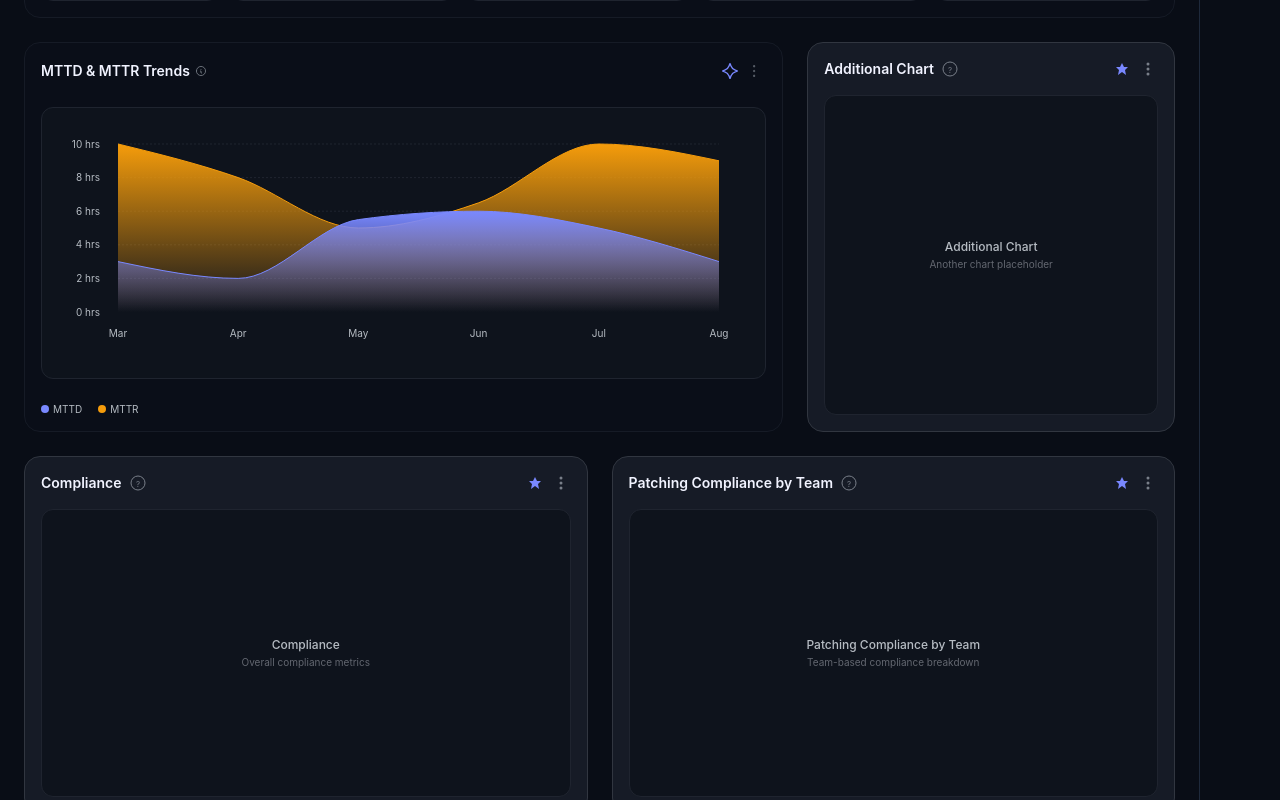
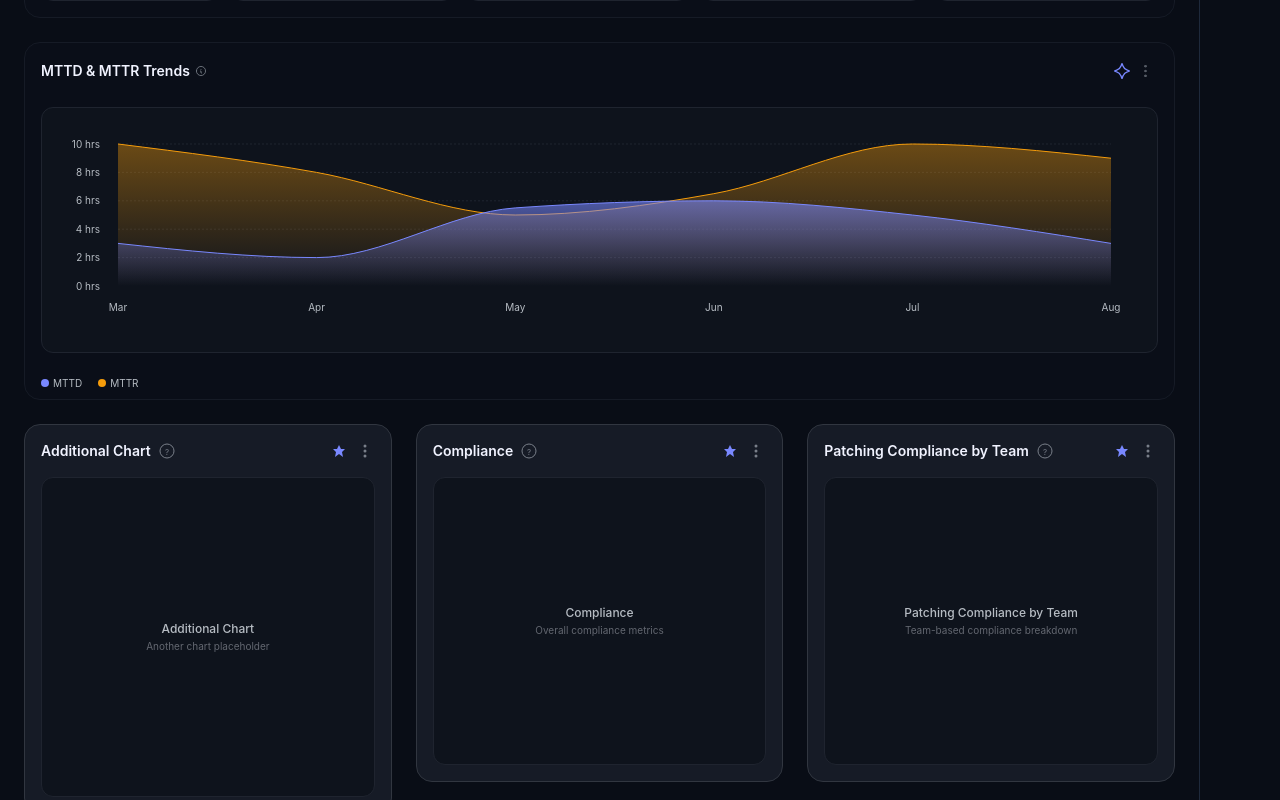
Before and after one commit to abdulmajeed33/react-trial, a React (Vite) app: page / in a window 1280 px wide. Shown: the part 460-1260 px from the top of the page. Built offline with nearby package versions, Linux system fonts and the light colour scheme.

Commit message:
Refactor MTTDMTTRChart component to improve layout and styling; adjust height properties and enhance gradient opacity for better visual representation. Update MainContent to simplify chart integration and improve layout structure.

```diff
--- a/src/components/charts/MTTDMTTRChart.tsx
+++ b/src/components/charts/MTTDMTTRChart.tsx
@@ -14,7 +14,7 @@ const chartData = [
 
 const MTTDMTTRChart: React.FC = () => {
   return (
-    <div className="bg-background-dark-neutral-transparent border border-border-dark-neutral-dark rounded-2xl p-4 flex flex-col gap-6 w-full h-full">
+    <div className="bg-background-dark-neutral-transparent border border-border-dark-neutral-dark rounded-2xl p-4 flex flex-col gap-6 w-full" style={{ height: '358px' }}>
       {/* Header */}
       <ChartHeader
         title="MTTD & MTTR Trends"
@@ -24,7 +24,7 @@ const MTTDMTTRChart: React.FC = () => {
       />
 
       {/* Chart Container */}
-      <div className="flex-1 bg-background-dark-neutral-two border border-border-dark-neutral-neutral rounded-xl p-4 relative">
+      <div className="flex-1 bg-background-dark-neutral-two border border-border-dark-neutral-neutral rounded-xl p-4 relative min-h-[246px]">
         {/* Chart */}
         <div className="h-full w-full">
           <ResponsiveContainer width="100%" height="100%">
@@ -36,14 +36,16 @@ const MTTDMTTRChart: React.FC = () => {
               <defs>
                 {/* MTTD Blue Gradient */}
                 <linearGradient id="mttdGradient" x1="0" y1="0" x2="0" y2="1">
-                  <stop offset="0%" stopColor="#7988FF" stopOpacity={1} />
-                  <stop offset="100%" stopColor="rgba(121, 136, 255, 0)" stopOpacity={0} />
+                  <stop offset="0%" stopColor="#7988FF" stopOpacity={0.6} />
+                  <stop offset="50%" stopColor="#7988FF" stopOpacity={0.3} />
+                  <stop offset="100%" stopColor="#7988FF" stopOpacity={0} />
                 </linearGradient>
 
                 {/* MTTR Gold/Yellow Gradient */}
                 <linearGradient id="mttrGradient" x1="0" y1="0" x2="0" y2="1">
-                  <stop offset="0%" stopColor="#F59C0B" stopOpacity={1} />
-                  <stop offset="100%" stopColor="rgba(245, 156, 11, 0)" stopOpacity={0} />
+                  <stop offset="0%" stopColor="#F59C0B" stopOpacity={0.4} />
+                  <stop offset="50%" stopColor="#F59C0B" stopOpacity={0.2} />
+                  <stop offset="100%" stopColor="#F59C0B" stopOpacity={0} />
                 </linearGradient>
               </defs>
 
--- a/src/components/dashboard/MainContent.tsx
+++ b/src/components/dashboard/MainContent.tsx
@@ -17,10 +17,12 @@ export function MainContent() {
       </div>
 
       {/* Second Row - MTTD & MTTR Trends */}
+      <div className="w-full">
+        <MTTDMTTRChart />
+      </div>
+
+      {/* Third Row - Additional Chart & Compliance Charts */}
       <div className="grid grid-cols-12 gap-6">
-        <div className="col-span-12 lg:col-span-8">
-          <MTTDMTTRChart />
-        </div>
         <div className="col-span-12 lg:col-span-4">
           <ChartPlaceholder
             title="Additional Chart"
@@ -28,18 +30,14 @@ export function MainContent() {
             height="h-80"
           />
         </div>
-      </div>
-
-      {/* Third Row - Compliance Charts */}
-      <div className="grid grid-cols-12 gap-6">
-        <div className="col-span-12 lg:col-span-6">
+        <div className="col-span-12 lg:col-span-4">
           <ChartPlaceholder
             title="Compliance"
             description="Overall compliance metrics"
             height="h-72"
           />
         </div>
-        <div className="col-span-12 lg:col-span-6">
+        <div className="col-span-12 lg:col-span-4">
           <ChartPlaceholder
             title="Patching Compliance by Team"
             description="Team-based compliance breakdown"
```
